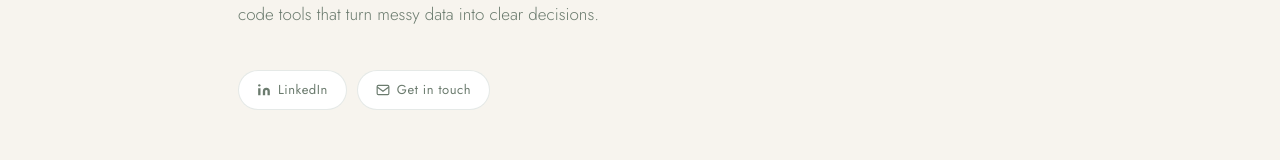
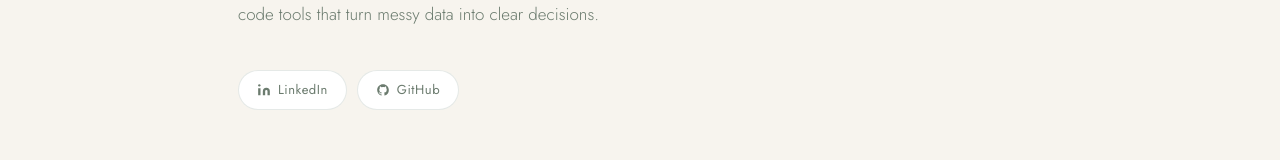
Before and after one commit to sacarissa/sacarissa.github.io, a plain HTML site: page index.html in a window 1280 px wide. Shown: the part 560-720 px from the top of the page. Drawn offline with nearby package versions, Linux system fonts and the light colour scheme.

Commit message:
Update index.html

```diff
--- a/index.html
+++ b/index.html
@@ -272,8 +272,8 @@
         LinkedIn
       </a>
       <a class="pill" href="https://github.com/sacarissa" target="_blank">
-        <svg viewBox="0 0 24 24" fill="none" stroke="currentColor" stroke-width="2"><rect x="2" y="4" width="20" height="16" rx="2"/><path d="m22 7-10 7L2 7"/></svg>
-        Get in touch
+        <svg viewBox="0 0 24 24" fill="currentColor" stroke="none"><path d="M12 2C6.48 2 2 6.48 2 12c0 4.42 2.87 8.17 6.84 9.49.5.09.66-.22.66-.49 0-.24-.01-.87-.01-1.7-2.78.61-3.37-1.34-3.37-1.34-.45-1.15-1.1-1.46-1.1-1.46-.9-.62.07-.61.07-.61 1 .07 1.53 1.03 1.53 1.03.89 1.52 2.34 1.08 2.91.83.09-.65.35-1.08.64-1.33-2.22-.25-4.56-1.11-4.56-4.94 0-1.09.39-1.98 1.03-2.68-.1-.25-.45-1.27.1-2.65 0 0 .84-.27 2.75 1.02A9.6 9.6 0 0 1 12 6.8c.85.004 1.71.11 2.51.32 1.9-1.29 2.74-1.02 2.74-1.02.55 1.38.2 2.4.1 2.65.64.7 1.03 1.6 1.03 2.68 0 3.84-2.34 4.69-4.57 4.94.36.31.68.92.68 1.85 0 1.33-.01 2.4-.01 2.72 0 .27.16.59.67.49A10.01 10.01 0 0 0 22 12c0-5.52-4.48-10-10-10z"/></svg>
+        GitHub
       </a>
     </div>
   </div>
```
